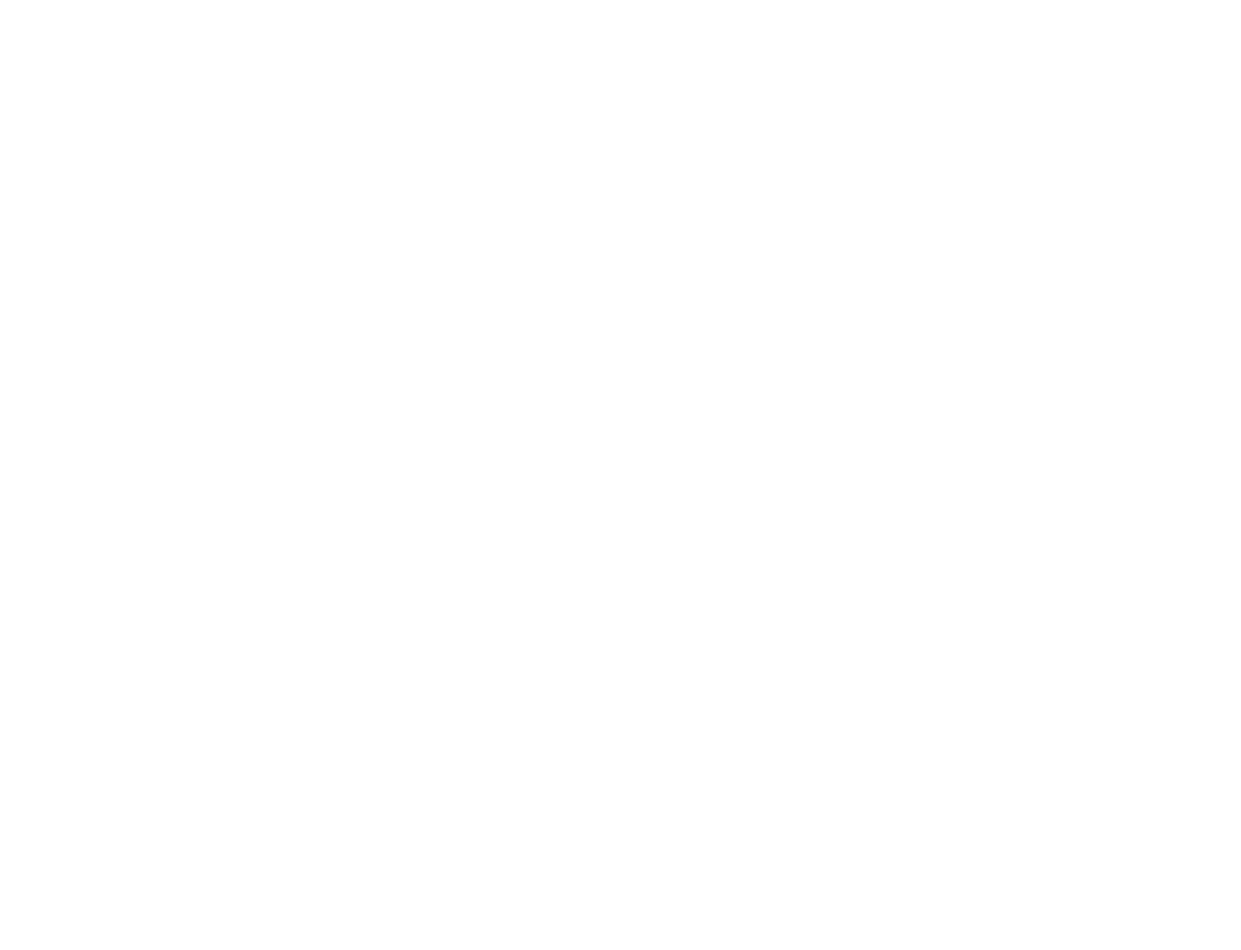
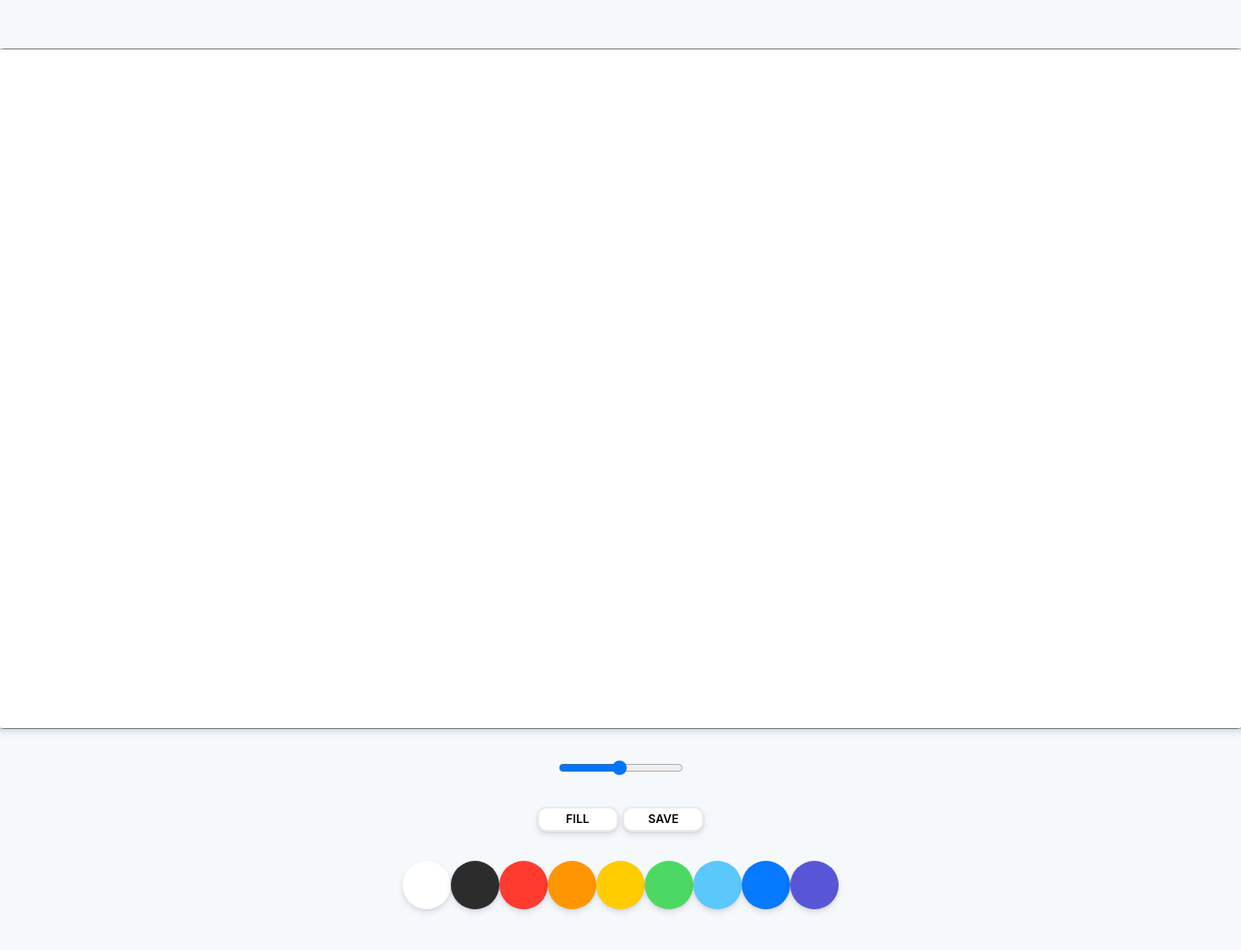
Before and after one commit to dlaehdeod/paintjs, a plain HTML site: page index.html in a window 1280 px wide. Shown: the whole page at 97% size. Before the commit the page ends 800 px from the top, so only its background shows below. Drawn offline with Linux system fonts and the light colour scheme.

Commit message:
그림판 완성

```diff
--- a/app.js
+++ b/app.js
@@ -0,0 +1,98 @@
+const canvas = document.getElementById("jsCanvas");
+const ctx = canvas.getContext("2d");
+const colors = document.getElementsByClassName("jsColor");
+const range = document.getElementById("jsRange");
+const fillButton = document.getElementById("jsFill");
+const saveButton = document.getElementById("jsSave");
+
+let isDrawing = false;
+let isFilling = false;
+
+canvas.width = canvas.offsetWidth;
+canvas.height = canvas.offsetHeight;
+
+ctx.fillStyle = "white";
+ctx.fillRect(0, 0, canvas.width, canvas.height);
+ctx.strokeStyle = "#2c2c2c";
+ctx.lineWidth = "2.5";
+
+Array.from(colors).forEach(
+    color => color.addEventListener("click", onColorClick)
+);
+
+range.addEventListener("input", onRangeValueChanged);
+fillButton.addEventListener("click", onFillButtonDown);
+saveButton.addEventListener("click", onSaveButtonDown);
+
+function onSaveButtonDown () {
+    const link = document.createElement("a");
+    link.href = canvas.toDataURL("image/png");
+    link.download = "myPaint.png";
+    link.click();
+}
+
+function onFillButtonDown (event) {
+    isFilling = !isFilling;
+
+    if (isFilling) {
+        fillButton.innerText = "paint";
+    }
+    else {
+        fillButton.innerText = "fill";
+    }
+}
+
+function onRangeValueChanged (event) {
+    ctx.lineWidth = event.srcElement.value;
+}
+
+function onColorClick (event) {
+    ctx.strokeStyle = event.target.style.backgroundColor;
+    ctx.fillStyle = ctx.strokeStyle;
+}
+
+function onMouseMove (event) {
+    const x = event.offsetX;
+    const y = event.offsetY;
+    if (isDrawing) {
+        ctx.lineTo(x, y);
+        ctx.stroke();
+    }
+    else {
+        ctx.beginPath();
+        ctx.moveTo(x, y);
+    }
+}
+
+function onMouseDown (event) {
+    if (event.button == 0) {
+        isDrawing = true;
+    }
+}
+
+function onMouseUp (event) {
+    isDrawing = false;
+}
+
+function onMouseLeave (event) {
+    isDrawing = false;
+}
+
+function fillCanvas () {
+    if (isFilling) {
+        ctx.fillRect(0, 0, canvas.width, canvas.height);
+    }
+}
+
+function showContextMenu (event) {
+    event.preventDefault();
+}
+
+if (canvas) {
+    canvas.addEventListener("mousemove", onMouseMove);
+    canvas.addEventListener("mousedown", onMouseDown);
+    canvas.addEventListener("mouseup", onMouseUp);
+    canvas.addEventListener("mouseleave", onMouseLeave);
+    canvas.addEventListener("click", fillCanvas);
+    canvas.addEventListener("contextmenu", showContextMenu);
+}
--- a/index.html
+++ b/index.html
@@ -4,10 +4,33 @@
     <meta charset="UTF-8">
     <meta http-equiv="X-UA-Compatible" content="IE=edge">
     <meta name="viewport" content="width=device-width, initial-scale=1.0">
-    <link:ref="stylesheet" href="style.css">
+    <link rel="stylesheet" href="style.css" type="text/css">
     <title>PaintJS</title>
+    <style>
+    </style>
 </head>
 <body>
+    <canvas id="jsCanvas" class="canvas"></canvas>
+    <div class="controls">
+        <div class="controls_range">
+            <input type="range" id="jsRange" min="0.1" max="5" value="2.5" step="0.1">
+        </div>
+        <div class="controls_btns">
+            <button id="jsFill">Fill</button>
+            <button id="jsSave">Save</button></div>
+        <div class="controls_colors" id="jsColors">
+            <div class="controls_colors jsColor" style="background-color:white"></div>
+            <div class="controls_colors jsColor" style="background-color:#2c2c2c"></div>
+            <div class="controls_colors jsColor" style="background-color:#FF3B30"></div>
+            <div class="controls_colors jsColor" style="background-color:#ff9500"></div>
+            <div class="controls_colors jsColor" style="background-color:#FFCC00"></div>
+            <div class="controls_colors jsColor" style="background-color:#4CD963"></div>
+            <div class="controls_colors jsColor" style="background-color:#5AC8FA"></div>
+            <div class="controls_colors jsColor" style="background-color:#0579FF"></div>
+            <div class="controls_colors jsColor" style="background-color:#5856D6"></div>
+        </div>
+    </div>
+
     <script src="app.js"></script>
 </body>
 </html>
--- /dev/null
+++ b/reset.css
@@ -0,0 +1,43 @@
+html, body, div, span, applet, object, iframe,
+h1, h2, h3, h4, h5, h6, p, blockquote, pre,
+a, abbr, acronym, address, big, cite, code,
+del, dfn, em, img, ins, kbd, q, s, samp,
+small, strike, strong, sub, sup, tt, var,
+b, u, i, center,
+dl, dt, dd, ol, ul, li,
+fieldset, form, label, legend,
+table, caption, tbody, tfoot, thead, tr, th, td,
+article, aside, canvas, details, embed,
+figure, figcaption, footer, header, hgroup,
+menu, nav, output, ruby, section, summary,
+time, mark, audio, video {
+	margin: 0;
+	padding: 0;
+	border: 0;
+	font-size: 100%;
+	font: inherit;
+	vertical-align: baseline;
+}
+/* HTML5 display-role reset for older browsers */
+article, aside, details, figcaption, figure,
+footer, header, hgroup, menu, nav, section {
+	display: block;
+}
+body {
+	line-height: 1;
+}
+ol, ul {
+	list-style: none;
+}
+blockquote, q {
+	quotes: none;
+}
+blockquote:before, blockquote:after,
+q:before, q:after {
+	content: '';
+	content: none;
+}
+table {
+	border-collapse: collapse;
+	border-spacing: 0;
+}
--- a/style.css
+++ b/style.css
@@ -0,0 +1,65 @@
+@import "reset.css";
+
+body {
+    background-color: #f6f9fc;
+    font-family: -apple-system, BlinkMacSystemFont, 'Segoe UI', Roboto, Oxygen, Ubuntu, Cantarell, 'Open Sans', 'Helvetica Neue', sans-serif;
+    display: flex;
+    flex-direction: column;
+    align-items: center;
+    padding: 50px 0px;
+}
+
+.canvas {
+    width: 1300px;
+    height: 700px;
+    background-color: white;
+    border: 1px solid gray;
+    border-radius: 15px;
+    box-shadow: 0px 4px 6px rgba(50, 50, 93, 0.11), 0px 1px 3px rgba(0, 0, 0, 0.08);
+}
+
+.controls {
+    margin-top:30px;
+    display:flex;
+    flex-direction: column;
+    align-items: center;
+}
+
+.controls .controls_btns {
+    margin-bottom:30px;
+}
+
+.controls_btns button {
+    all: unset;
+    cursor: pointer;
+    background-color:white;
+    padding:5px 0px;
+    width: 80px;
+    text-align: center;
+    border-radius: 10px;
+    box-shadow: 0 4px 6px rgba(50, 50, 93, 0.11), 0 1px 3px rgba(0, 0, 0, 0.08);
+    border: 2px solid rgba(0, 0, 0, 0.08);
+    text-transform:uppercase;
+    font-weight: 600;
+    font-size: 12px;
+}
+
+.controls_btns button:active {
+    transform:scale(0.98);
+}
+
+.controls .controls_colors {
+    display:flex;
+}
+
+.controls_colors .controls_colors {
+    width:50px;
+    height:50px;
+    box-shadow: 0 4px 6px rgba(50, 50, 93, 0.11), 0 1px 3px rgba(0, 0, 0, 0.08);
+    cursor:pointer;
+    border-radius: 25px;
+}
+
+.controls .controls_range {
+    margin-bottom: 30px;
+}
```
